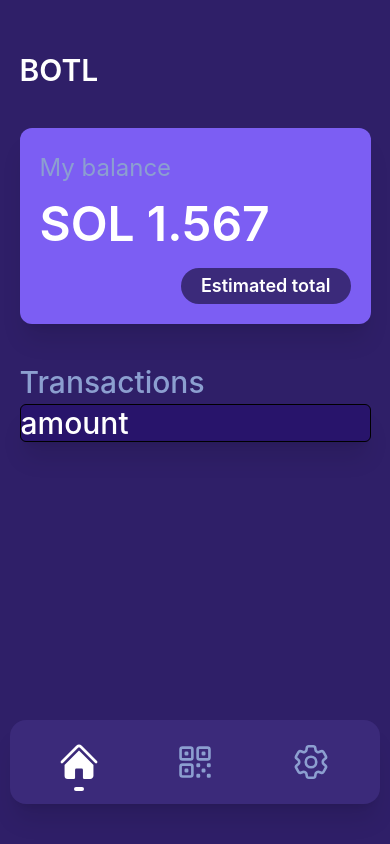
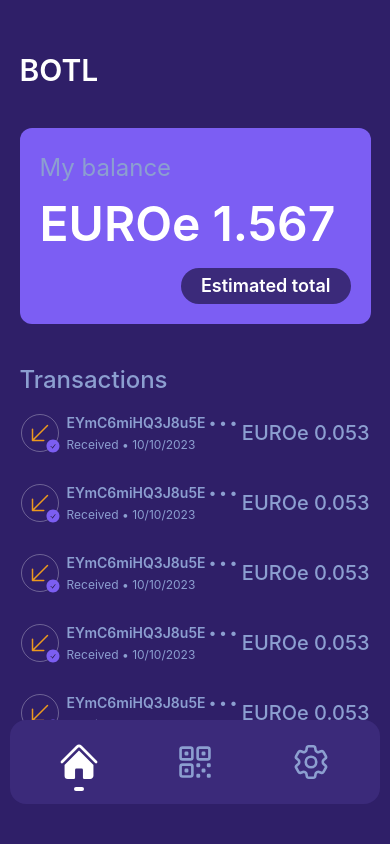
Before and after one commit to bm777/botl, a React Native app: screen / in a window 390 px wide. Built offline with nearby package versions, Linux system fonts and the light colour scheme.

Commit message:
added home oage content

```diff
--- a/App.js
+++ b/App.js
@@ -12,10 +12,12 @@ import {
     ViewfinderCircleIcon as VCIS,
     HomeIcon as HIS,
     QrCodeIcon as QCIS,
-    Cog6ToothIcon as C6IS
+    Cog6ToothIcon as C6IS,
+    CheckCircleIcon as CCI,
   } from "react-native-heroicons/solid"
 import {
     ViewfinderCircleIcon as VCI,
+    ArrowDownLeftIcon as ADLI,
     HomeIcon as HI,
     QrCodeIcon as QCI,
     Cog6ToothIcon as C6I,
@@ -24,20 +26,15 @@ import {
 
 import BigNumber from 'bignumber.js';
 import {
-  Cluster,
-  clusterApiUrl,
   PublicKey,
   Keypair,
   Connection,
-  Transaction,
-  Message,
 } from '@solana/web3.js';
 import {
   encodeURL,
-  findTransactionSignature,
-  FindTransactionSignatureError,
 } from '@solana/pay';
-import CreateQR from './comp/createQr';
+import CreateQR from './screens/createQr';
+import Tx from './screens/tx';
 
 export default function App() {
 
@@ -45,9 +42,10 @@ export default function App() {
   const [page, setPage] = useState("home") // home - scan - profile
   const [showQr, setSowhQr] = useState(false)
   const [url, setUrl] = useState("")
+  const [transactions, setTransactions] = useState([1,2,3,4,5,6,7,8,9,0])
 
-  const [amount, setAmount] = useState("0") //
-  const [currency, setCurrency] = useState("SOL") ///Users/bm7/hackathons/solana/ontime/ontime/App.js
+  const [amount, setAmount] = useState("0.0001") //
+  const [currency, setCurrency] = useState("EUROe") ///Users/bm7/hackathons/solana/ontime/ontime/App.js
   const [token, setToken] = useState("EYmC6miHQ3J8u5EvQtnXAd7TQL1jpauruQXimK1jZEJZ") //
   // const connection = new Connection('https://api.devnet.solana.com');
   let ref = useRef(null);
@@ -72,7 +70,7 @@ export default function App() {
     const payment_amount = new BigNumber(amount)
     const payment_reference = new Keypair().publicKey;
     const payment_label = "Botl LLP";
-    const payment_message = "Botl donation";
+    const payment_message = "Botl transaction";
     let r = (Math.random() + 1).toString(36).substring(7);
     const payment_memo = '#' + r;
     console.log(
@@ -128,7 +126,7 @@ export default function App() {
                 <ScrollView contentInsetAdjustmentBehavior='automatic'>
                   <View className="flex flex-1 flex-col justify-center ">
                     {/* 3B2A7A */}
-                    <View className=" w-[90%] mt-10 mx-auto bg-[#7c5ef3] shadow-xl rounded-xl">
+                    <View className=" w-[90%] mt-10 mx-auto bg-[#7c5ef3] rounded-xl">
                       <Text className="text-[#8C9FD0] text-2xl font-base ml-5 mt-6">My balance</Text>
                       <Text className="text-white text-5xl font-semibold ml-5 mt-4">{currency} 1.567  </Text>
                       <View className="flex flex-row justify-end mt-5 mb-5">
@@ -141,12 +139,25 @@ export default function App() {
 
                   {/* transactions */}
                   <View className="flex flex-row items-center mx-[5%] mt-10">
-                    <Text className="text-[#8C9FD0] text-3xl font-medium">Transactions</Text>
+                    <Text className="text-[#8C9FD0] text-2xl font-medium">Transactions</Text>
                   </View>
 
-                  <View className="flex flex-row items-center mx-[5%] mt-1 rounded-md bg-[#28146B] shadow-xl border">
-                    <Text className="text-white text-3xl font-medium">amount</Text>
-                  </View>
+                  {/* tx */}
+                  {
+                    transactions.length !== 0 ?
+                      <>
+                      {
+                        transactions.map((tx, id) => {
+                          return <Tx key={id} adress={token} amount={0.05345535} date={"10/10/2023"} currency={currency} />
+                        })
+                      }
+                      </>
+                      :
+                      <View className="mx-[5%] mt-3">
+                        <Text className=" text-[#8C9FD0] mt-1">No transaction</Text>
+                      </View>
+
+                  }
                 </ScrollView>
               </SafeAreaView>
 
@@ -174,8 +185,9 @@ export default function App() {
                   <TextInput className="text-[#289BE3] bg-[#28146B] text-2xl font-semibold text-center mb-2"
                             keyboardType="numeric"
                             returnKeyType='done'
+                            defaultValue='0.00001'
                             onChangeText={val => handleAmount(val)}
-                            maxLength={3}>
+                            maxLength={7}>
                   </TextInput>
                 </View>
               </View>
@@ -250,7 +262,7 @@ export default function App() {
 
           {/* bottom */}
           <View className="w-[100%] h-[10%] flex absolute bottom-10">
-            <View className="w-[95%] h-[100%] bg-[#3B2A7A] mx-auto rounded-2xl shadow-xl flex flex-row justify-center ">
+            <View className="w-[95%] h-[100%] bg-[#3B2A7A] mx-auto rounded-2xl flex flex-row justify-center ">
               {
                 page === "home" ?
                   <View className="flex flex-row mx-[10%] items-center">
--- /dev/null
+++ b/screens/tx.js
@@ -0,0 +1,35 @@
+import {
+    CheckCircleIcon as CCI,
+  } from "react-native-heroicons/solid"
+import {
+    ArrowDownLeftIcon as ADLI,
+  } from "react-native-heroicons/outline"
+  import { Text, View } from 'react-native';
+const Tx = (props) => {
+    const {amount, adress, date, currency} = props
+
+    return (
+        <View className="flex flex-row justify-between items-center mx-[5%] mt-1 py-3 rounded-md bg-[#28146b00] border border-[#28146b00]">
+            <View className="flex flex-row items-center">
+                <View className="border border-white/30 rounded-full p-[6px] mr-2">
+                    <ADLI color={"#ED991E"}></ADLI>
+                    <View className="absolute -bottom-[3px] -right-[3px]">
+                        <CCI color={"#7C5EF2"} size={16}></CCI>
+                    </View>
+                </View>
+                <View className="">
+                    <View className="">
+                        <Text className=" text-sm font-semibold text-[#8C9FD0]">{adress.slice(0,15)} • • •</Text>
+                    </View>
+                    <View className="">
+                        <Text className=" text-xs text-[#8C9FD0] mt-1">Received • {date}</Text>
+                    </View>
+                </View>
+            </View>
+            <View className="">
+                <Text className="text-[#8C9FD0] text-xl font-medium">{currency} {amount.toString().slice(0, 5)}</Text>
+            </View>
+        </View>
+    )
+}
+export default Tx;
```
Also changed, not shown: screens/createQr.js (renamed from comp/createQr.js).
